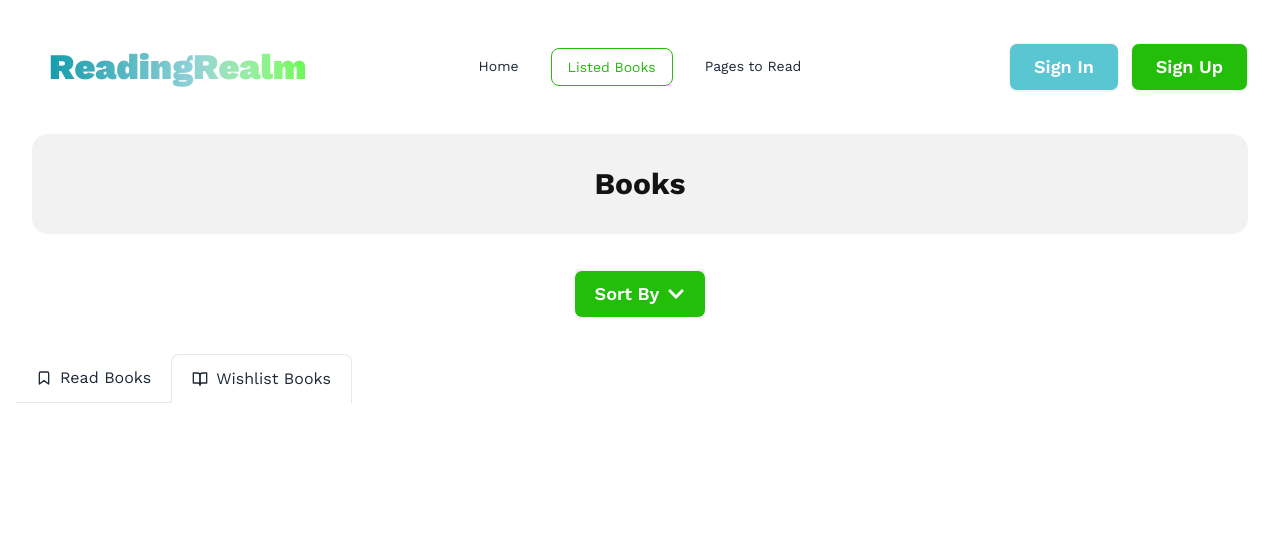
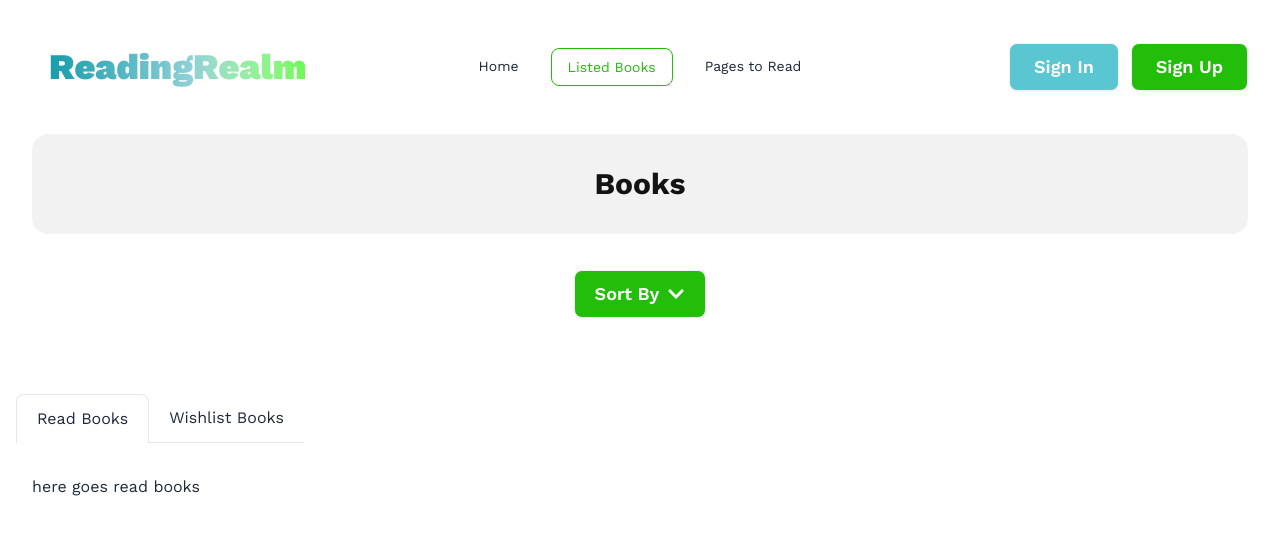
Before and after one commit to arafatrahman41/reading-realm-a8-website, a React (Vite) app: page /list in a window 1280 px wide. Shown: the top 534 px of the page. Built offline with nearby package versions, Linux system fonts and the light colour scheme; a web font is replaced by a local one.

Commit message:
start working on local storage

```diff
--- /dev/null
+++ b/src/components/ReadBooks.jsx
@@ -0,0 +1,10 @@
+
+const ReadBooks = () => {
+    return (
+        <div>
+            <h1>here goes read books</h1>
+        </div>
+    );
+};
+
+export default ReadBooks;
--- /dev/null
+++ b/src/components/WishList.jsx
@@ -0,0 +1,9 @@
+const WishList = () => {
+    return (
+        <div>
+            <h1>here goes wishlist</h1>
+        </div>
+    );
+};
+
+export default WishList;
--- a/src/pages/ListedBooks.jsx
+++ b/src/pages/ListedBooks.jsx
@@ -1,6 +1,9 @@
+import { useState } from "react";
 import { FaChevronDown } from "react-icons/fa";
+import { Link, Outlet } from "react-router-dom";
 
 const ListedBooks = () => {
+  const [tabIndex, setTabIndex] = useState(0);
   return (
     <div>
       <div className="bg-base-200 rounded-2xl mt-8">
@@ -27,47 +30,27 @@ const ListedBooks = () => {
         </details>
       </div>
       {/* Tabs */}
-      <div className="flex items-center -mx-4 overflow-x-auto overflow-y-hidden sm:justify-start flex-nowrap dark:bg-gray-100 dark:text-gray-800">
-        <a
-          rel="noopener noreferrer"
-          href="#"
-          className="flex items-center flex-shrink-0 px-5 py-3 space-x-2 border-b dark:border-gray-600 dark:text-gray-600"
+      <div className="flex items-center -mx-4 overflow-x-auto overflow-y-hidden sm:justify-start flex-nowrap dark:bg-gray-100 dark:text-gray-800 mb-8 mt-10">
+        <Link
+          to=""
+          onClick={() => setTabIndex(0)}
+          className={`flex items-center flex-shrink-0 px-5 py-3 space-x-2 ${
+            tabIndex === 0 ? "border border-b-0" : "border-b"
+          } rounded-t-lg dark:border-gray-600 dark:text-gray-900`}
         >
-          <svg
-            xmlns="http://www.w3.org/2000/svg"
-            viewBox="0 0 24 24"
-            fill="none"
-            stroke="currentColor"
-            strokeWidth="2"
-            strokeLinecap="round"
-            strokeLinejoin="round"
-            className="w-4 h-4"
-          >
-            <path d="M19 21l-7-5-7 5V5a2 2 0 0 1 2-2h10a2 2 0 0 1 2 2z"></path>
-          </svg>
           <span>Read Books</span>
-        </a>
-        <a
-          rel="noopener noreferrer"
-          href="#"
-          className="flex items-center flex-shrink-0 px-5 py-3 space-x-2 border border-b-0 rounded-t-lg dark:border-gray-600 dark:text-gray-900"
+        </Link>
+        <Link
+          to={`wishlist`}
+          onClick={() => setTabIndex(1)}
+          className={`flex items-center flex-shrink-0 px-5 py-3 space-x-2 ${
+            tabIndex === 1 ? "border border-b-0" : "border-b"
+          } rounded-t-lg dark:border-gray-600 dark:text-gray-900`}
         >
-          <svg
-            xmlns="http://www.w3.org/2000/svg"
-            viewBox="0 0 24 24"
-            fill="none"
-            stroke="currentColor"
-            strokeWidth="2"
-            strokeLinecap="round"
-            strokeLinejoin="round"
-            className="w-4 h-4"
-          >
-            <path d="M2 3h6a4 4 0 0 1 4 4v14a3 3 0 0 0-3-3H2z"></path>
-            <path d="M22 3h-6a4 4 0 0 0-4 4v14a3 3 0 0 1 3-3h7z"></path>
-          </svg>
           <span>Wishlist Books</span>
-        </a>
+        </Link>
       </div>
+      <Outlet/>
     </div>
   );
 };
--- a/src/routes/Routes.jsx
+++ b/src/routes/Routes.jsx
@@ -5,6 +5,8 @@ import ErrorPage from "../components/ErrorPage";
 import ListedBooks from "../pages/ListedBooks";
 import PageToRead from "../pages/PageToRead";
 import BookDetails from "../pages/BookDetails";
+import ReadBooks from "../components/ReadBooks";
+import WishList from "../components/WishList";
 
 export const router = createBrowserRouter([
   {
@@ -26,8 +28,15 @@ export const router = createBrowserRouter([
         path: "/list",
         element: <ListedBooks />,
         children: [
-
-        ]
+          {
+            index: true,
+            element: <ReadBooks />,
+          },
+          {
+            path: "wishlist",
+            element: <WishList />,
+          },
+        ],
       },
       {
         path: "/reading",
```
